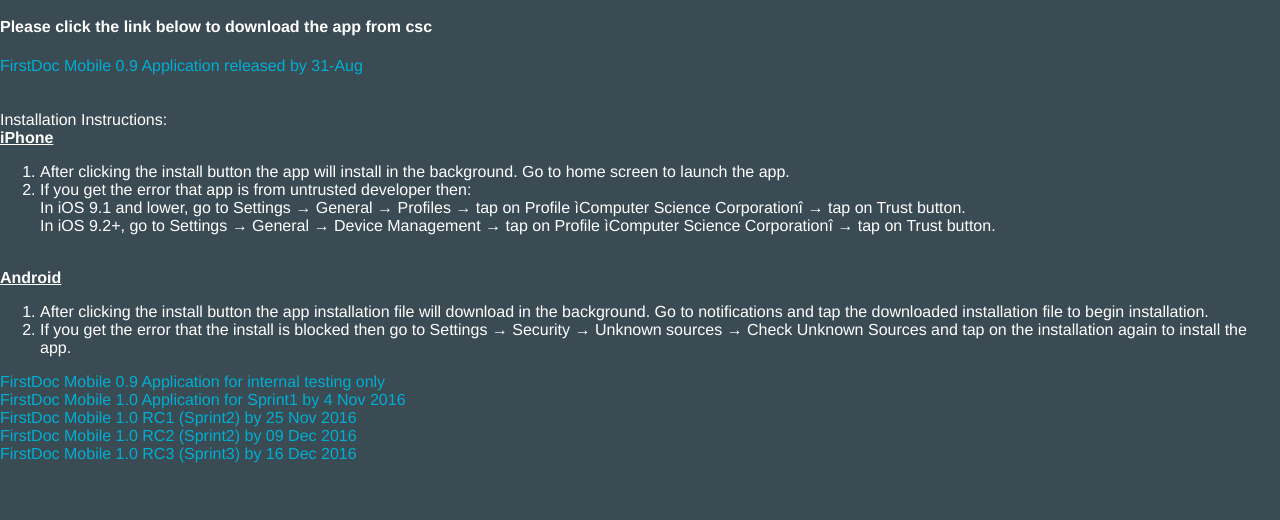
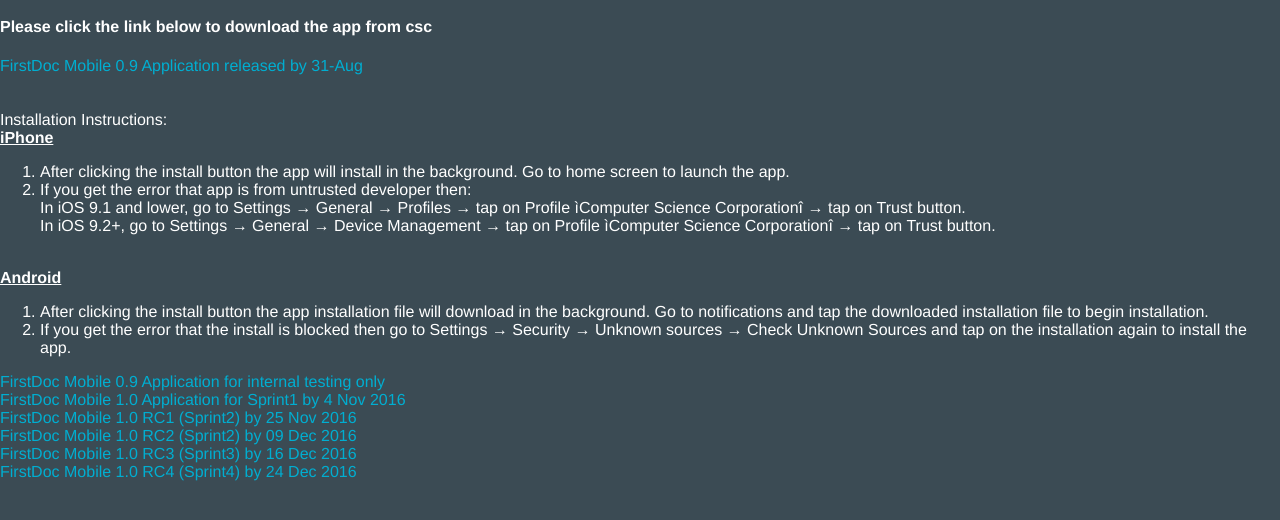
Before and after one commit to snguyen39/cscfirstdoc-1480572980155, a website: page views/index.html in a window 1280 px wide. Shown: the part 220-740 px from the top of the page. Drawn offline with Linux system fonts and the light colour scheme.

Commit message:
Update index.html

```diff
--- a/views/index.html
+++ b/views/index.html
@@ -51,6 +51,8 @@
    <a href="itms-services://?action=download-manifest&url=https://cscfirstdoc.mybluemix.net/build/FirstDocMobileSprint3Branch.plist">FirstDoc Mobile 1.0 RC2 (Sprint2) by 09 Dec 2016</a>
         </br>
    <a href="itms-services://?action=download-manifest&url=https://cscfirstdoc.mybluemix.net/build/FirstDocMobileSprint3Rc3Branch.plist">FirstDoc Mobile 1.0 RC3 (Sprint3) by 16 Dec 2016</a>
+ </br>
+   <a href="itms-services://?action=download-manifest&url=https://cscfirstdoc.mybluemix.net/build/FirstDocMobileSprint4Rc4Branch.plist">FirstDoc Mobile 1.0 RC4 (Sprint4) by 24 Dec 2016</a>
     <script type="text/javascript" src="scripts/detect.js"></script>
 </body>
 </html>
```
